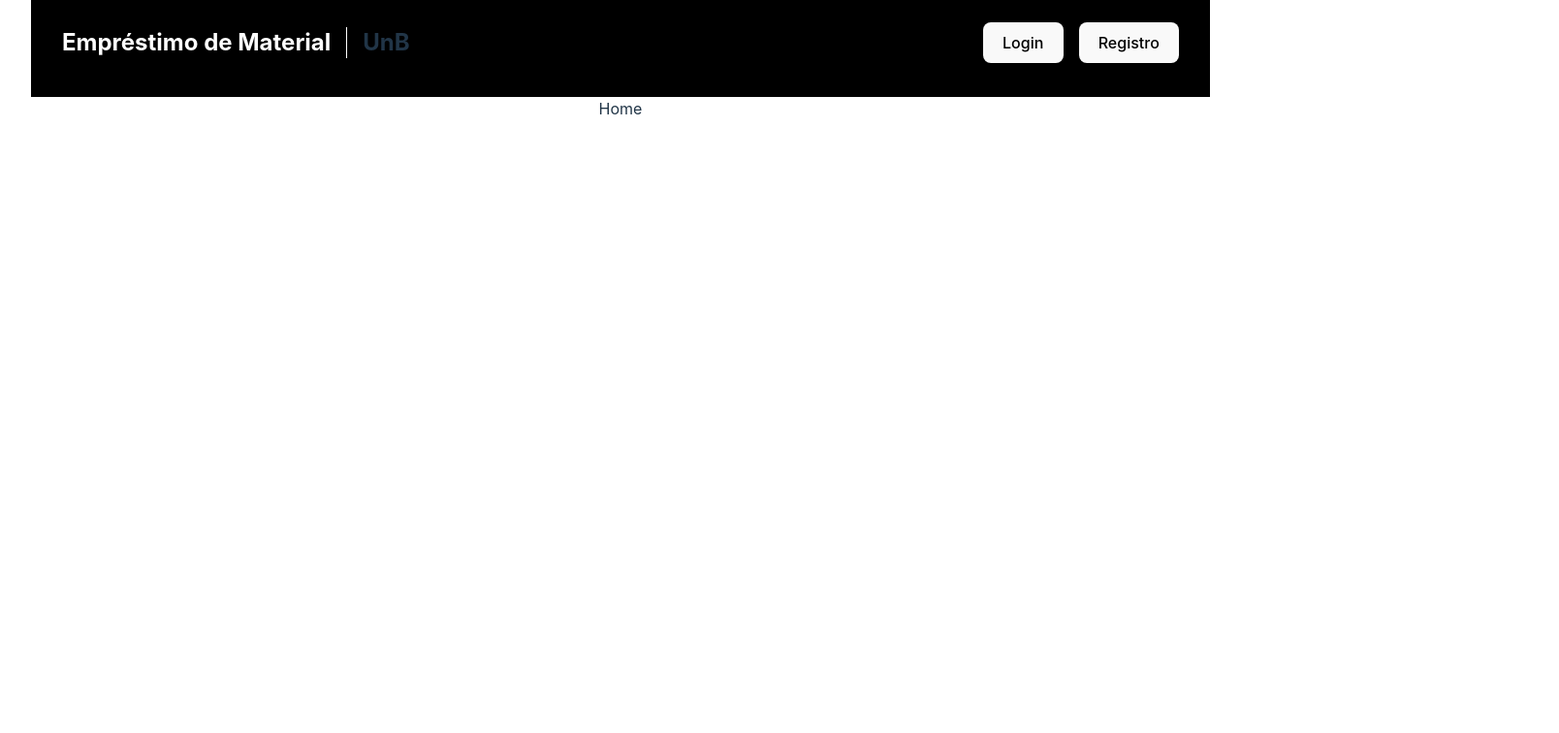
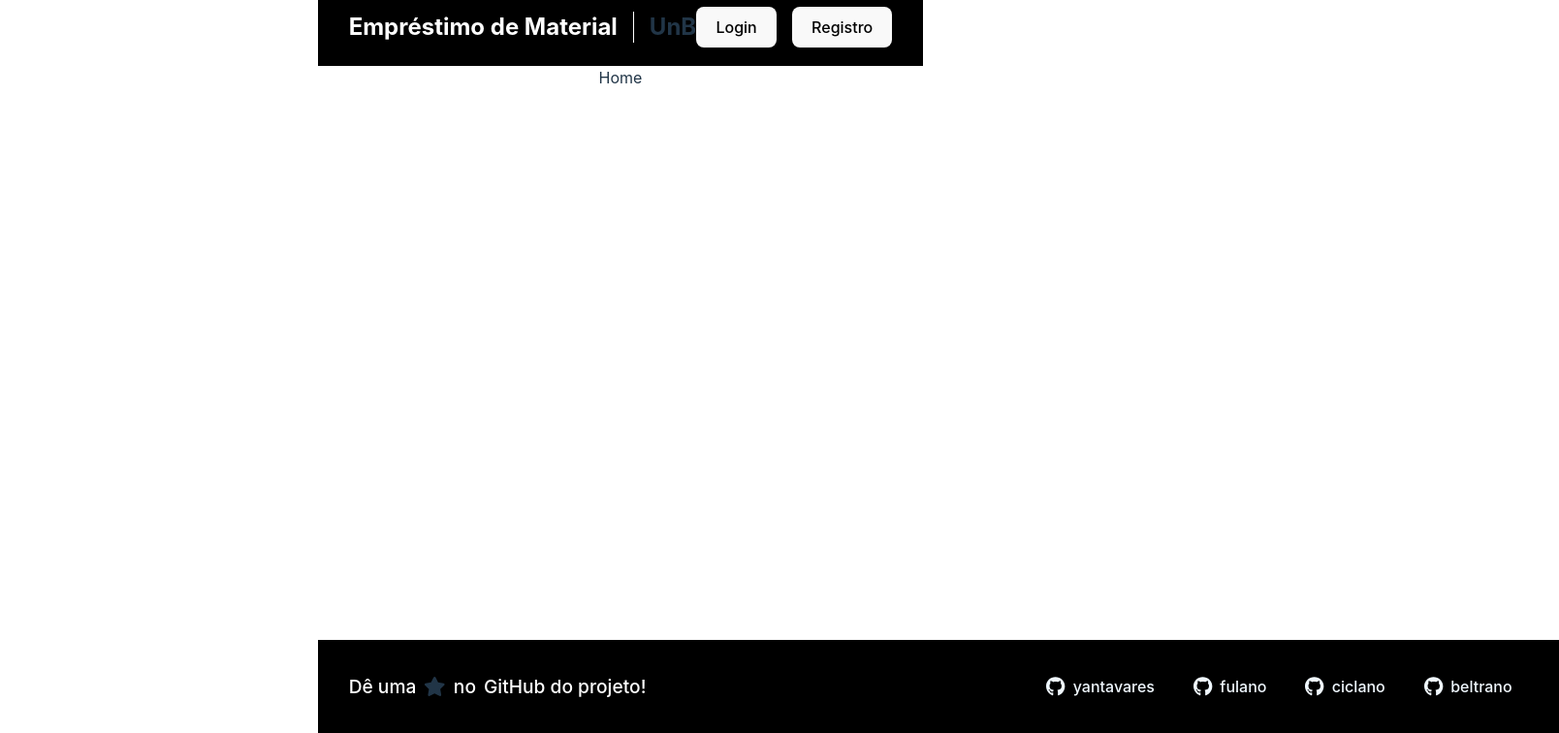
Before and after one commit to yantavares/material-management-system-front, a React (Vite) app: page / in a window 1280 px wide. Shown: the part 44-800 px from the top of the page at 97% size, 1608 px wide, since content can reach past the window. Built offline with nearby package versions, Linux system fonts and the light colour scheme.

Commit message:
footer done

```diff
--- a/src/App.jsx
+++ b/src/App.jsx
@@ -1,4 +1,5 @@
 import "./App.css";
+import Footer from "./components/Footer";
 import Header from "./components/Header";
 import Home from "./pages/home";
 
@@ -7,6 +8,7 @@ function App() {
     <>
       <Header />
       <Home />
+      <Footer />
     </>
   );
 }
--- /dev/null
+++ b/src/components/Dev/index.tsx
@@ -0,0 +1,15 @@
+import React from "react";
+import { faGithub } from "@fortawesome/free-brands-svg-icons";
+import { FontAwesomeIcon } from "@fortawesome/react-fontawesome";
+import { DevContainer } from "./styles";
+
+const Dev = ({ name, url }) => {
+  return (
+    <DevContainer href={url}>
+      <FontAwesomeIcon icon={faGithub} size="lg" />
+      {name}
+    </DevContainer>
+  );
+};
+
+export default Dev;
--- /dev/null
+++ b/src/components/Dev/styles.ts
@@ -0,0 +1,8 @@
+import styled from "styled-components";
+
+export const DevContainer = styled.a`
+  display: flex;
+  align-items: center;
+  gap: 0.5rem;
+  padding: 1rem;
+`;
--- a/src/components/Footer/index.tsx
+++ b/src/components/Footer/index.tsx
@@ -1,7 +1,53 @@
 import React from "react";
+import {
+  DevsContainer,
+  FooterAnchor,
+  FooterContainer,
+  FooterTitle,
+  TitleContainer,
+  VerticalDivider,
+} from "./styles";
+import { faStar } from "@fortawesome/free-solid-svg-icons";
+import { FontAwesomeIcon } from "@fortawesome/react-fontawesome";
+import Dev from "../Dev";
+
+const devs = [
+  {
+    name: "yantavares",
+    url: "https://github.com/yantavares",
+  },
+  {
+    name: "fulano",
+    url: "",
+  },
+  {
+    name: "ciclano",
+    url: "",
+  },
+  {
+    name: "beltrano",
+    url: "",
+  },
+];
 
 const Footer = () => {
-  return <div>Footer</div>;
+  return (
+    <FooterContainer>
+      <TitleContainer>
+        <FooterTitle>Dê uma </FooterTitle>
+        <FontAwesomeIcon icon={faStar} size="lg" />
+        <FooterTitle>no</FooterTitle>
+        <FooterAnchor href="https://github.com/yantavares/material-management-system-front">
+          GitHub do projeto!
+        </FooterAnchor>
+      </TitleContainer>
+      <DevsContainer>
+        {devs.map((dev, index) => (
+          <Dev key={index} name={dev.name} url={dev.url} />
+        ))}
+      </DevsContainer>
+    </FooterContainer>
+  );
 };
 
 export default Footer;
--- a/src/components/Footer/styles.ts
+++ b/src/components/Footer/styles.ts
@@ -0,0 +1,46 @@
+import styled from "styled-components";
+
+export const FooterContainer = styled.footer`
+  display: flex;
+  justify-content: space-between;
+  align-items: center;
+  background-color: black;
+  height: 6rem;
+  position: absolute;
+  bottom: 0;
+  width: 100%;
+  padding: 0 2rem;
+`;
+export const FooterTitle = styled.h4`
+  color: white;
+  font-weight: 500;
+  font-size: 1.2rem;
+  margin: 0;
+`;
+export const Logo = styled.img`
+  height: 2rem;
+`;
+
+export const FooterAnchor = styled.a`
+  color: white;
+  text-decoration: none;
+  font-weight: 500;
+  font-size: 1.2rem;
+  margin: 0;
+`;
+
+export const TitleContainer = styled.div`
+  display: flex;
+  align-items: center;
+  gap: 0.5rem;
+`;
+export const DevsContainer = styled.div`
+  display: flex;
+  align-items: center;
+  gap: 0.5rem;
+`;
+export const VerticalDivider = styled.div`
+  height: 2rem;
+  width: 1px;
+  background-color: white;
+`;
--- a/src/index.css
+++ b/src/index.css
@@ -14,10 +14,15 @@
   -webkit-text-size-adjust: 100%;
 }
 
+* {
+  box-sizing: border-box;
+}
+
 a {
   font-weight: 500;
-  color: #646cff;
+  color: aliceblue;
   text-decoration: inherit;
+  transition: all 0.25s;
 }
 a:hover {
   color: #535bf2;
@@ -27,6 +32,8 @@ body {
   margin: 0;
   min-width: 320px;
   min-height: 100vh;
+  display: flex;
+  flex-direction: column;
 }
 
 h1 {
```
